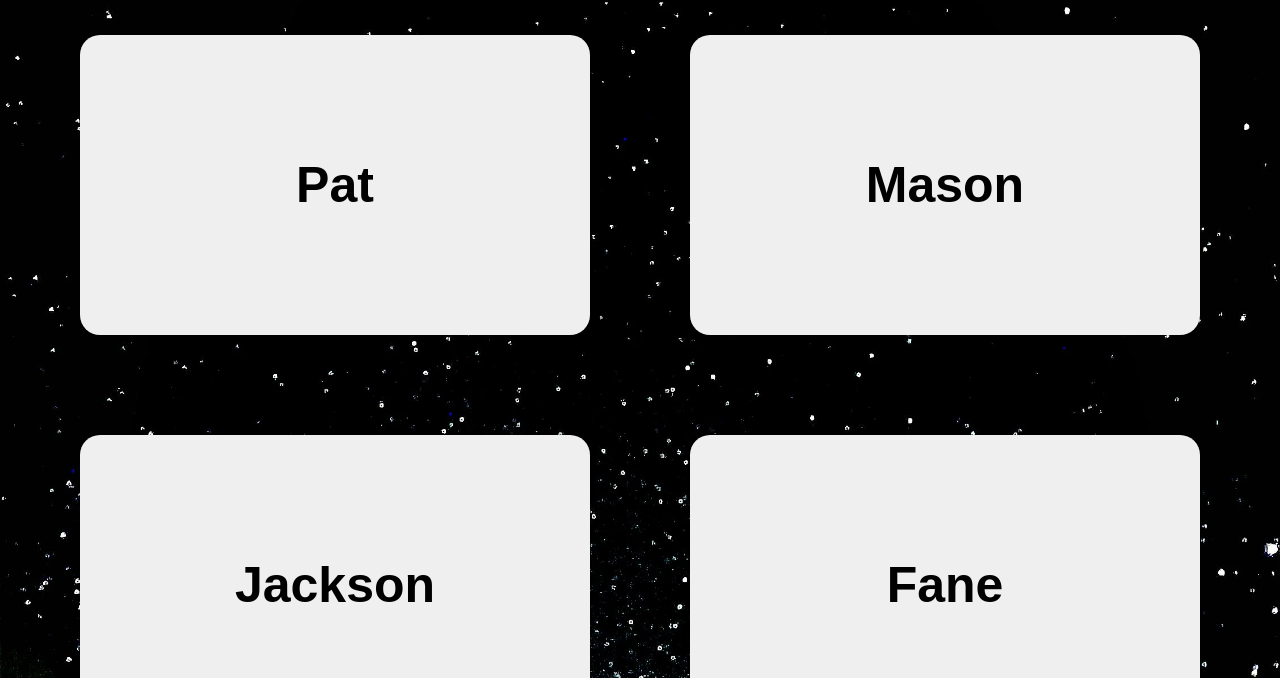
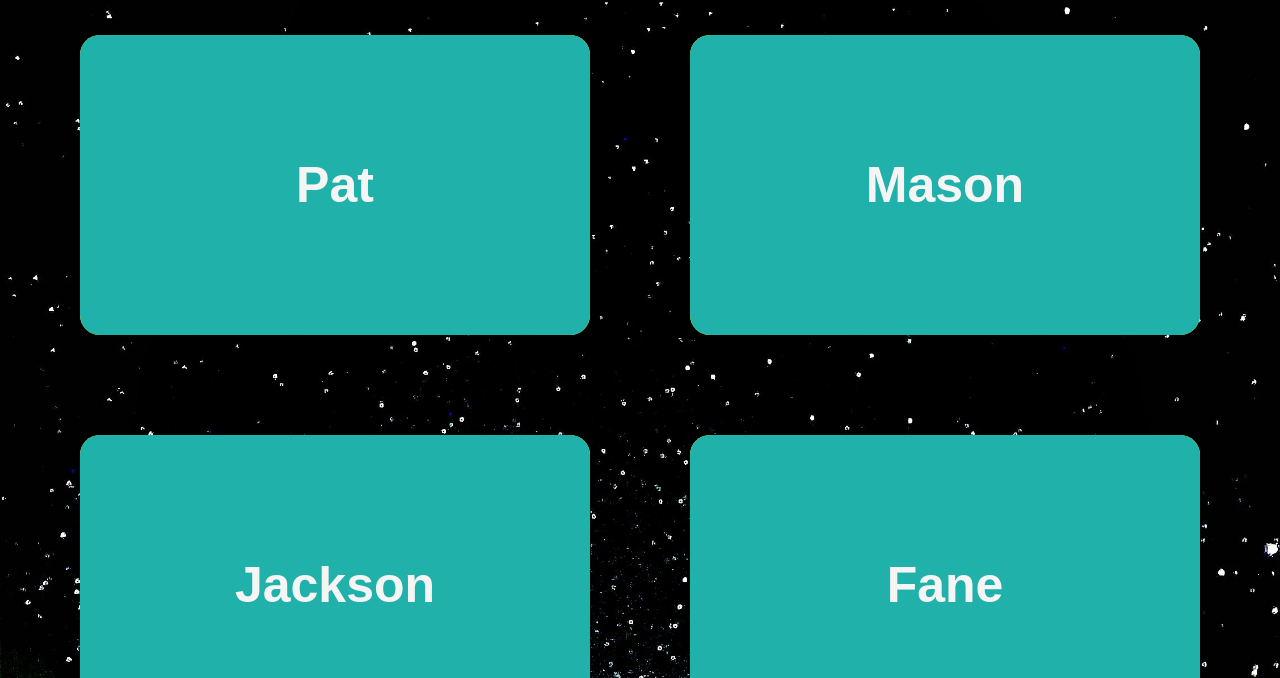
Before and after one commit to AMOUG1/ClipSite, a plain HTML site: page index.html in a window 1280 px wide. Shown: the part 122-800 px from the top of the page. Drawn offline with Linux system fonts and the light colour scheme.

Commit message:
buttonColour

```diff
--- a/index.html
+++ b/index.html
@@ -3,7 +3,7 @@
 <head>
     <meta charset="UTF-8">
     <meta name="viewport" content="width=device-width, initial-scale=1.0">
-    <title>Main</title>
+    <title>Clip Central</title>
     <style>
         body {
             background-image: url('assets/images/space.webp');
@@ -30,10 +30,18 @@
         }
 
         .grid-item {
-            background-color: black;
+            background-color: yellow;
             padding: 0px;
             text-align: center;
             border-radius: 20px;
+        }
+
+        .grid-item a {
+            display: block;
+            width: 100%;
+            height: 100%;
+            text-decoration: none;
+            color: inherit;
         }
 
         .grid-item button {
@@ -41,13 +49,11 @@
             padding: 0px; /* Remove padding to fit image */
             font-size: 50px;
             font-weight: bold;
-            color: black;
+            color: whitesmoke;
             cursor: pointer;
-            background-size: 100% 100%; /* Change to contain to fit the image */
-            background-position: center;
+            background-color: lightseagreen; /* Change button color to black */
             border: none;
             height: 300px; /* Set a fixed height for the buttons */
-            background-repeat: no-repeat; /* Ensure the image does not repeat */
             transition: transform 0.3s ease;
             border-radius: 20px;
         }
@@ -62,7 +68,7 @@
             }
         }
 
-            @media (max-width: 768px) {
+        @media (max-width: 768px) {
             .grid-container {
                 grid-template-columns: repeat(2, 1fr);
             }
```
